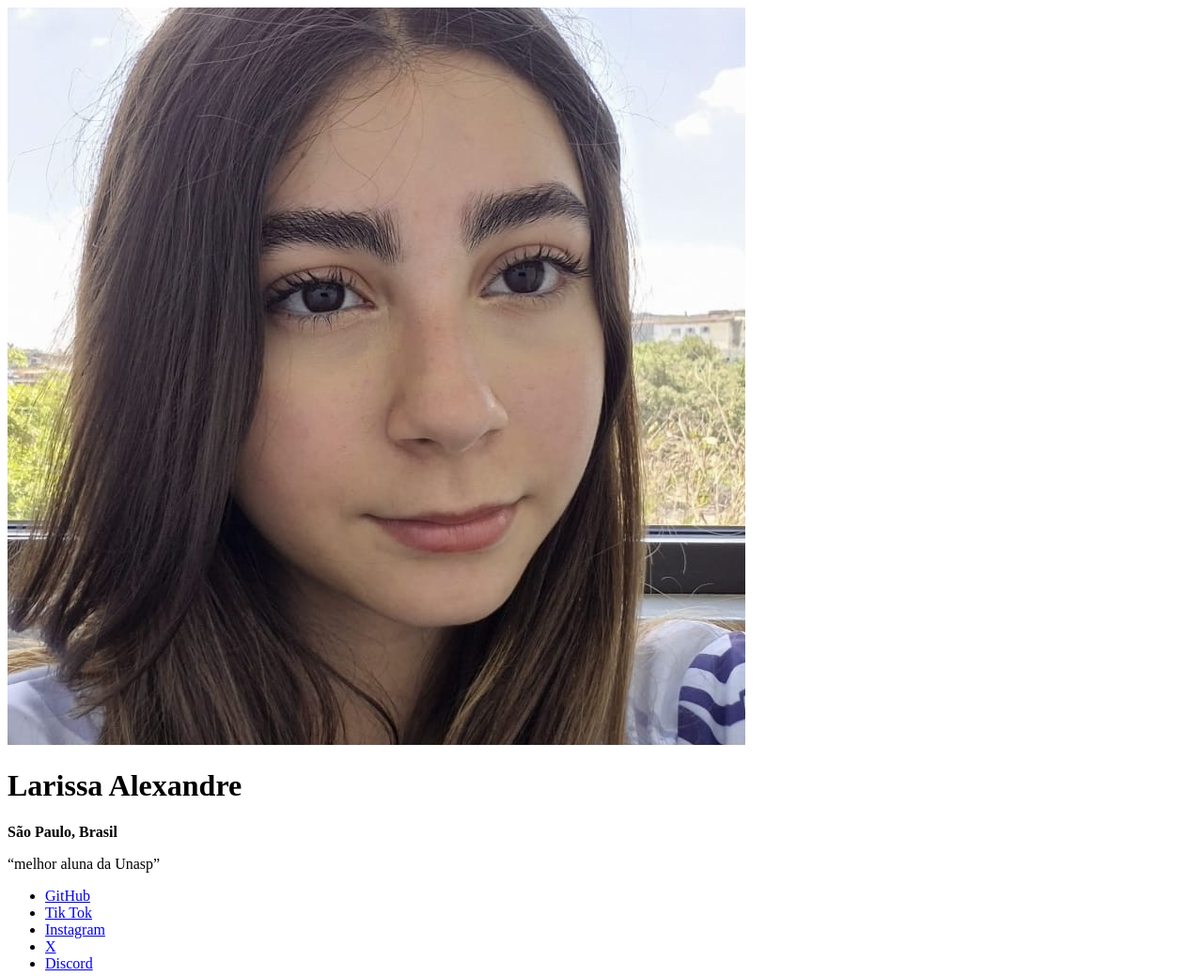
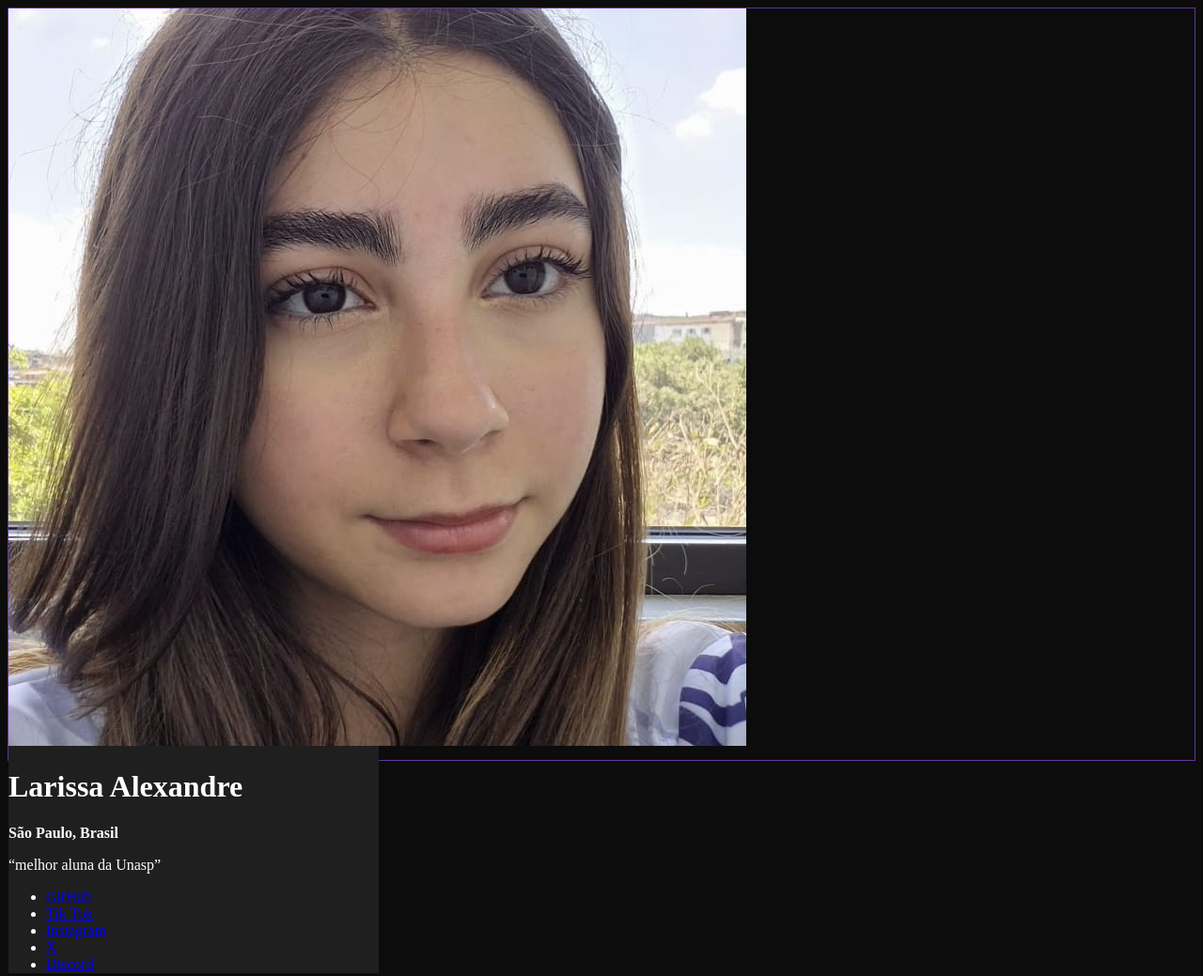
Before and after one commit to Larissa661/LINK-TREE, a plain HTML site: page index.html in a window 1280 px wide. Shown: the whole page at 94% size. Drawn offline with Linux system fonts and the light colour scheme.

Commit message:
inicio da estilização com Css

```diff
--- a/index.html
+++ b/index.html
@@ -3,6 +3,7 @@
 <head>
   <meta charset="UTF-8">
   <meta name="viewport" content="width=device-width, initial-scale=1.0">
+  <link rel="stylesheet" href="style.css">
   <title>Link Tree</title>
 </head>
 <body>
--- a/style.css
+++ b/style.css
@@ -1 +1,31 @@
-/* Add styles here */
+@import url('https://fonts.googleapis.com/css2?family=Inter:ital,opsz,wght@0,14..32,100..900;1,14..32,100..900&display=swap');
+
+{
+   margin: 0;
+   padding: 0;
+   box-sizing: border-box;
+   font-family: "Inter", sans-serif;
+}
+
+
+:root {
+    --black: #0C0C0C;
+    --dark-grey: #1F1F1F;
+    --white: #FFFFFF;
+}
+
+
+body {
+    background-color: var(--black);
+    border: 1px solid rebeccapurple;
+
+
+    height: 100vh;
+}
+
+
+div {
+    background-color: var(--dark-grey);
+    color: var(--white);
+    width: 394px;
+}
```
